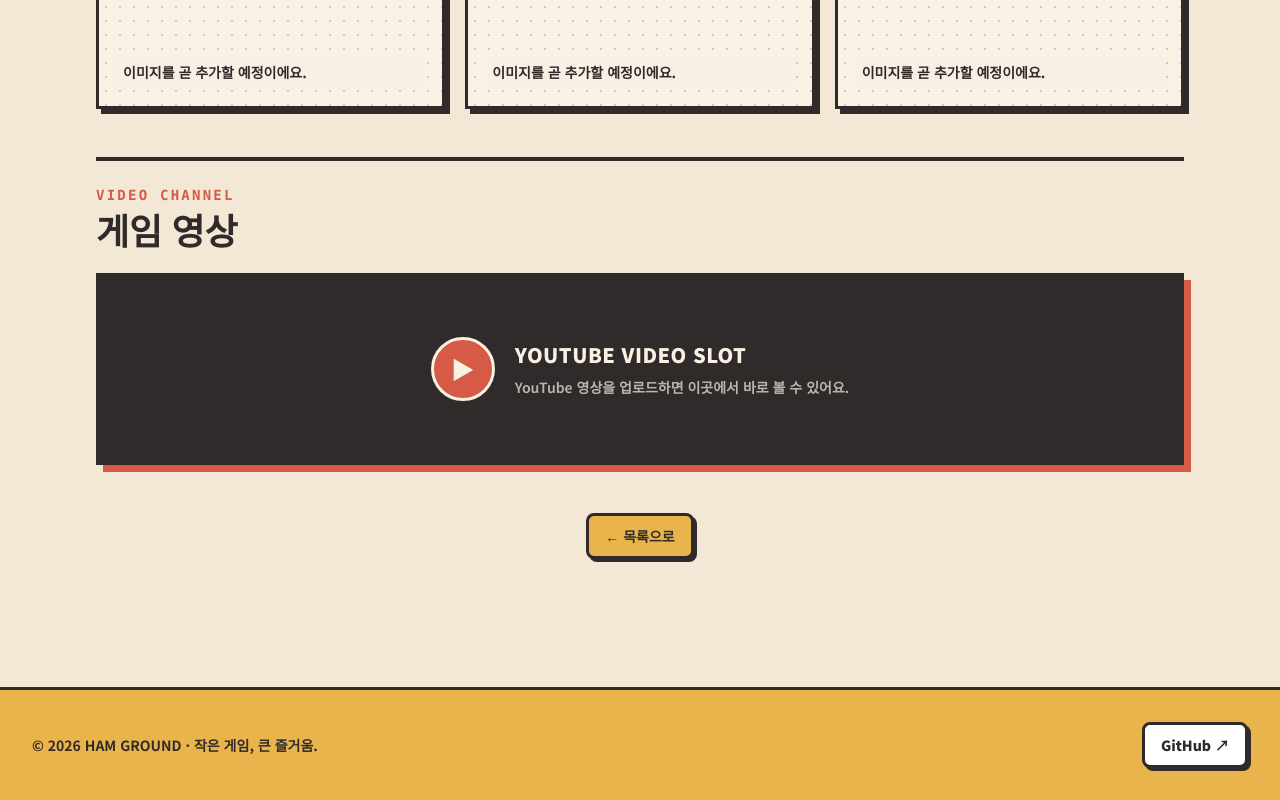
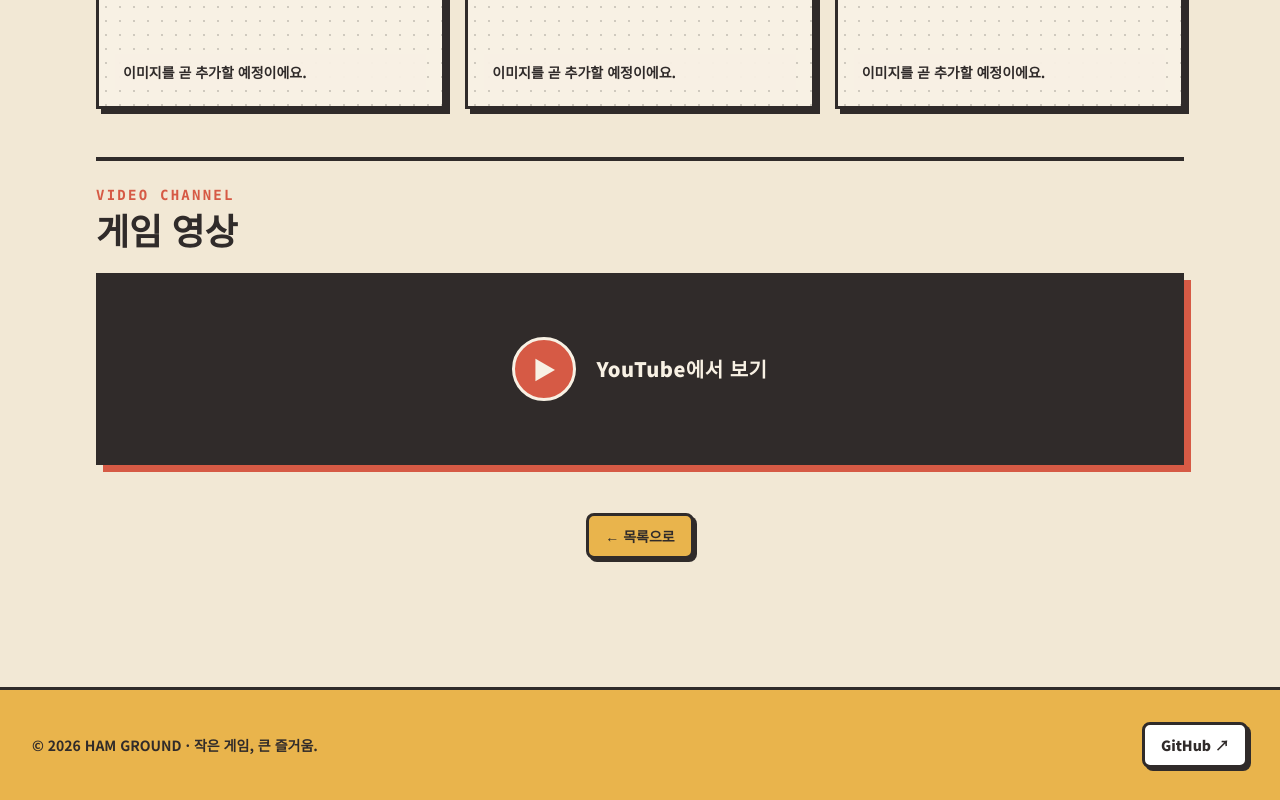
Before and after one commit to hjg1473/MyArcade, a React (Vite) app: page /#/play/100k-cubes-simulation in a window 1280 px wide. Shown: the part 1589-2389 px from the top of the page. Built offline with nearby package versions, Linux system fonts and the light colour scheme.

Commit message:
Add simulation YouTube videos

```diff
--- a/src/data/games.ts
+++ b/src/data/games.ts
@@ -15,6 +15,7 @@ export const games: Game[] = [
     longDescription: { ko: '대규모 오브젝트를 한 장면에서 처리하는 실험으로 제작한 Unity 시뮬레이션입니다. 웹 빌드가 아닌 Windows 실행 파일이며, ZIP을 내려받아 압축을 푼 뒤 실행할 수 있습니다.', en: 'A Unity experiment built to explore handling a large number of objects in one scene. This is a downloadable Windows build rather than a web build; download the ZIP, extract it, and launch the executable.' },
     thumbnail: 'thumbnails/100k-cubes-simulation.svg', category: 'simulation', delivery: 'download',
     downloadPath: 'downloads/100k-cubes-simulation.zip', downloadFileName: '100k Cubes Simulation.zip', downloadSize: '36.6 MB',
+    youtubeUrl: 'https://www.youtube.com/watch?v=jFby8Ul0CYk',
     controls: { ko: 'Windows PC에서 ZIP 압축을 푼 뒤 실행 파일을 실행해 주세요.', en: 'On a Windows PC, extract the ZIP and launch the executable.' },
     engine: 'Unity', platform: 'Windows', playable: false,
   },
@@ -24,6 +25,7 @@ export const games: Game[] = [
     longDescription: { ko: '별이 블랙홀의 강한 조석력에 의해 변형되고 붕괴되는 TDE(Tidal Disruption Event)를 시각적으로 살펴볼 수 있도록 제작한 Unity 시뮬레이션입니다. 웹 빌드가 아닌 Windows 실행 파일이며, ZIP을 내려받아 압축을 푼 뒤 Blackhole.exe를 실행할 수 있습니다.', en: 'A Unity simulation created to visualize a tidal disruption event, where a star is deformed and disrupted by the intense tidal forces around a black hole. This is a downloadable Windows build; download the ZIP, extract it, and launch Blackhole.exe.' },
     thumbnail: 'thumbnails/blackhole-tde-simulation.svg', category: 'simulation', delivery: 'download',
     downloadPath: 'downloads/blackhole-tde-simulation.zip', downloadFileName: 'Blackhole TDE Simulation.zip', downloadSize: '94 MB',
+    youtubeUrl: 'https://www.youtube.com/watch?v=t3zYJUUAlr4',
     controls: { ko: 'Windows PC에서 ZIP 압축을 푼 뒤 Blackhole.exe를 실행해 주세요.', en: 'On a Windows PC, extract the ZIP and launch Blackhole.exe.' },
     engine: 'Unity', platform: 'Windows', playable: false,
   },
```
